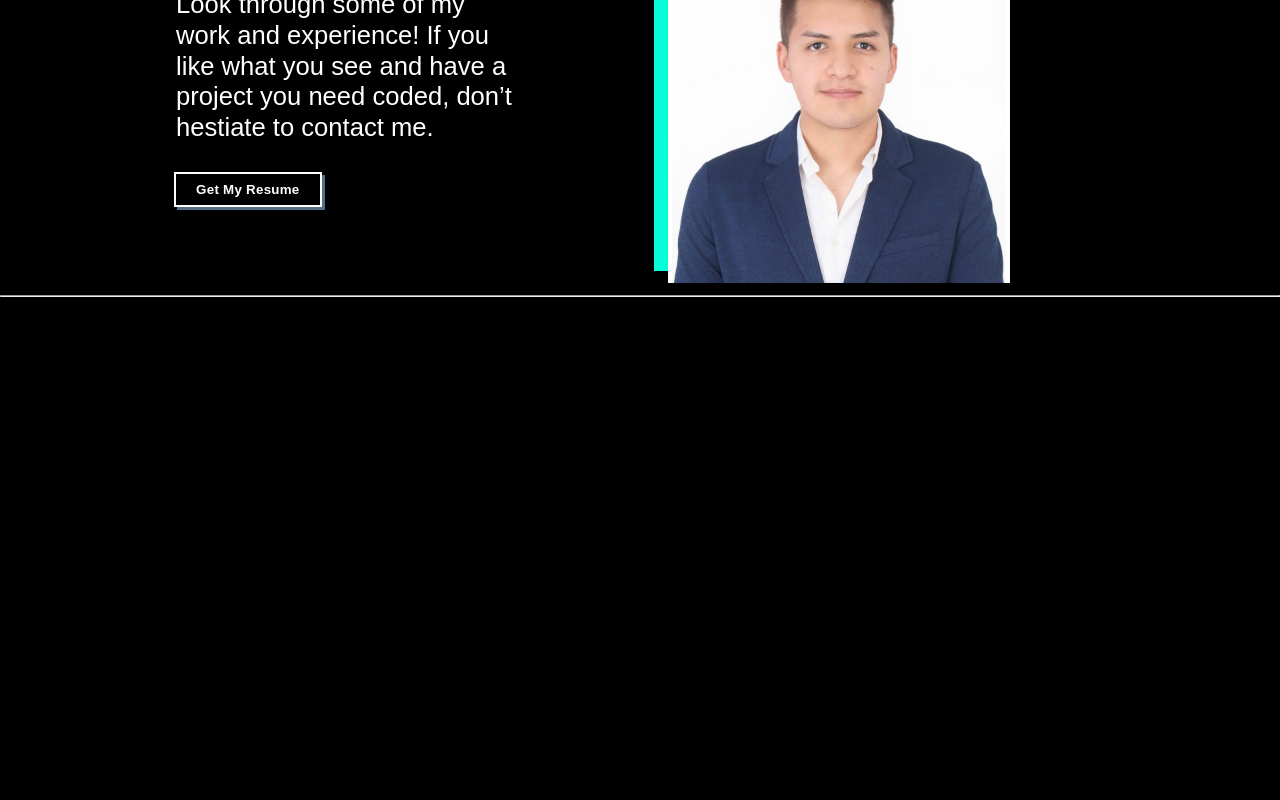
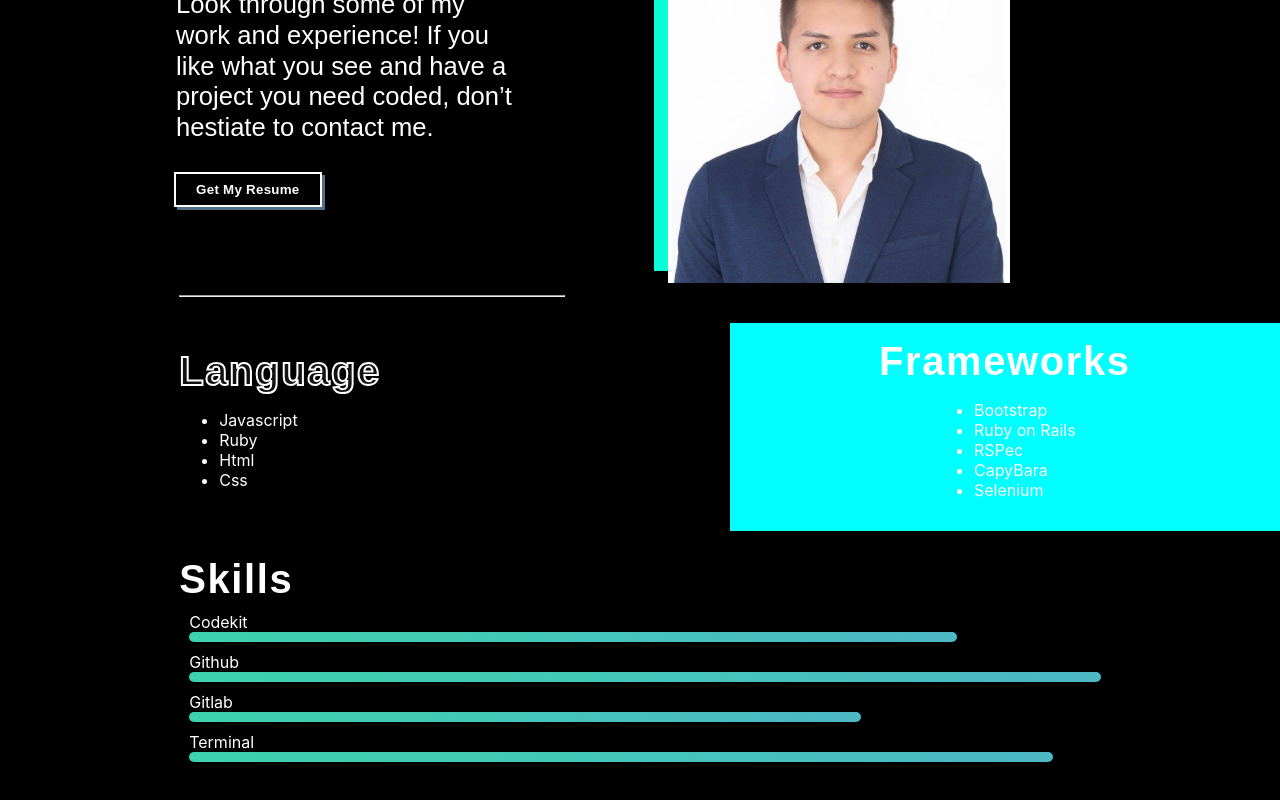
Before and after one commit to Alexr16/React-Portfolio, a React (Create React App) app: page / in a window 1280 px wide. Shown: the part 1776-2576 px from the top of the page. Built offline with nearby package versions, Linux system fonts and the light colour scheme.

Commit message:
Style skills

```diff
--- a/src/pages/HomePage.scss
+++ b/src/pages/HomePage.scss
@@ -193,8 +193,8 @@ body {
 .about-button {
   margin-top: 7%;
   padding: 0.5rem 1.25rem;
-  background-color: var(--color-dark);
-  color: var(--color-dark);
+  background-color: black;
+  color: white;
   font-family: Mosk,sans-serif;
   font-weight: 600;
   letter-spacing: .02em;
@@ -202,3 +202,116 @@ body {
   -webkit-box-shadow: 3px 3px #536e87;
           box-shadow: 3px 3px #536e87;
 }
+
+.line-space {
+  margin-left: 14%;
+  margin-right: auto;
+  width: 30%;
+}
+
+.skills-container {
+  color: #fff;
+  margin-left: 14%;
+  margin-right: auto;
+  display: grid;
+  margin-top: 2vw;
+  margin-bottom: 2vw;
+  grid-auto-columns: 1fr;
+  grid-template-columns: 50% 50%;
+  // border: 4px solid white;
+  border-color: aqua;
+  border-radius: 20px;
+}
+
+.language {
+  display: flex;
+  flex-direction: column;
+  // align-items: center;
+  // justify-content: center;
+  padding: 2vw 0;
+
+  h4 {
+    font-family: Neuemontreal, sans-serif;
+    letter-spacing: .04em;
+    font-size: 2.5em;
+    color: #121212;
+    -webkit-text-stroke-width: 2px;
+    -webkit-text-stroke-color: #FFFFFF;
+    margin-block-start: 0;
+    margin-block-end: 0;
+  }
+}
+
+.framework {
+  background-color: aqua;
+  display: flex;
+  flex-direction: column;
+  align-items: center;
+  justify-content: center;
+  // border-bottom-right-radius: 20px;
+  // border-top-right-radius: 20px;
+  h4 {
+    font-family: Neuemontreal, sans-serif;
+    letter-spacing: .04em;
+    font-size: 2.5em;
+    color: #fff;
+    margin-block-start: 0;
+    margin-block-end: 0;
+  }
+}
+
+.skills {
+  color: #fff;
+  margin-left: 10%;
+  margin-right: auto;
+  padding-left: 4%;
+  width: 80%;
+  max-width: 960px;
+  position: relative;
+  // display: flex;
+  // flex-direction: row;
+  // justify-content: flex-start;
+  // align-items: center;
+  h4 {
+    font-family: Neuemontreal, sans-serif;
+    letter-spacing: .04em;
+    font-size: 2.5em;
+    color: #fff;
+    // -webkit-text-stroke-width: 1px;
+    // -webkit-text-stroke-color: gray;
+    margin-block-start: 0;
+    margin-block-end: 10px;
+  }
+}
+
+// @mixin stagger-anim-delay($i, $initial-delay, $stagger-delay) {
+//   @while $i > 0 {
+//     &:nth-of-type(#{$i}) {
+//       animation-delay: $initial-delay + $stagger-delay * $i;
+//     }
+//     $i: $i - 1;
+//   }
+// }
+
+.chart__label {
+  padding-left: 10px;
+  line-height: 20px;
+}
+
+.chart__bar {
+  height: 10px;
+  margin-bottom: 10px;
+  margin-left: 10px;
+  border-radius: 5px;
+  background: linear-gradient(to left, #4cb8c4, #3cd3ad);
+  // animation: 0.8s anim-lightspeed-in ease forwards;
+  // .chart--dev & {
+  //   @include stagger-anim-delay(11, 0.5s, 0.2s);
+  // }
+  // .chart--prod & {
+  //   @include stagger-anim-delay(2, 3.8s, 0.2s);
+  // }
+  // .chart--design & {
+  //   @include stagger-anim-delay(4, 5s, 0.2s);
+  // }
+}
```
